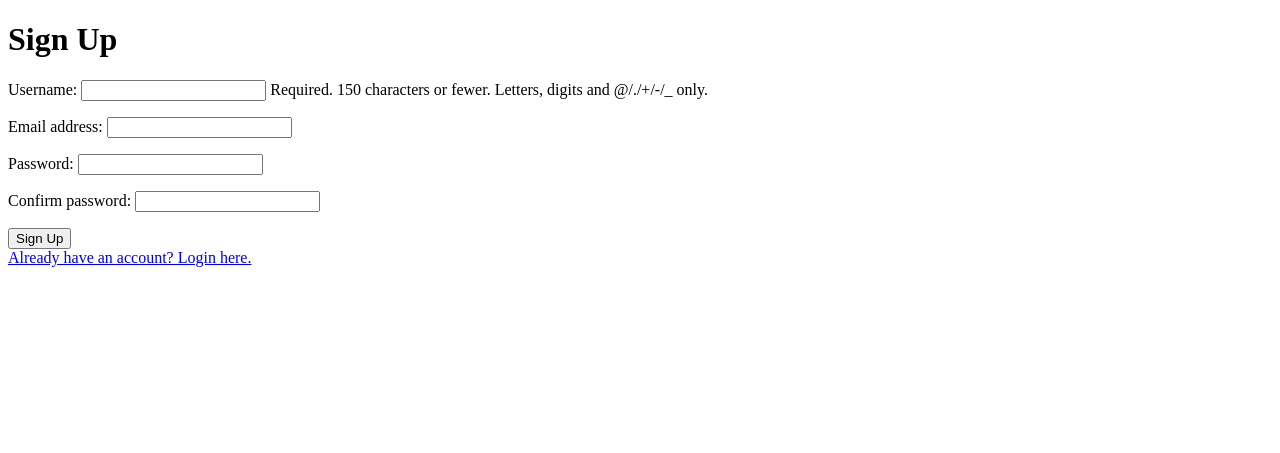
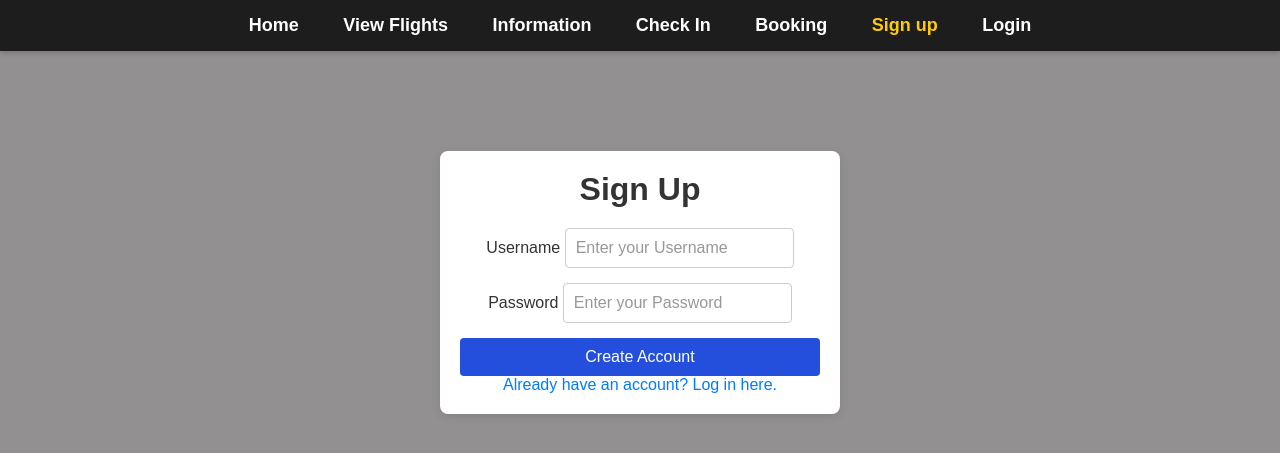
Before and after one commit to Daniel-Stephende5/IM2-Repository, a Django app: page /signup/ in a window 1280 px wide. Shown: the top 453 px of the page. Run offline with Django 5.2, Linux system fonts and the light colour scheme.

Commit message:
feat style signup login info

```diff
--- /dev/null
+++ b/NewDjango/myblogsite/blog/static/login.css
@@ -0,0 +1,73 @@
+body {
+    font-family: Arial, sans-serif;
+    background-color: #929090;
+}
+
+.login-container {
+    max-width: 400px;
+    margin: 100px auto;
+    padding: 20px;
+    background-color:#ffffff;
+    border-radius: 8px;
+    box-shadow: 0 2px 10px rgba(0, 0, 0, 0.1);
+    text-align: center;
+}
+
+.login-container h1 {
+    margin-bottom: 20px;
+    color: #333;
+}
+
+.login-container form {
+    display: flex;
+    flex-direction: column;
+}
+
+.login-container form input {
+    cursor: pointer;
+    margin-bottom: 15px;
+    padding: 10px;
+    border: 1px solid #ccc;
+    border-radius: 4px;
+    font-size: 16px;
+}
+
+.login-container form button {
+    padding: 10px;
+    border: none;
+    border-radius: 4px;
+    background-color:#244fdc;
+    color: white;
+    font-size: 16px;
+    cursor: pointer;
+    transition: background-color 0.3s;
+}
+
+.login-container form button:hover {
+    background-color: rgb(18, 80, 148);
+}
+
+.login-container a {
+    margin-top: 15px;
+    text-decoration: none;
+    color: #007bff;
+}
+
+.login-container a:hover {
+    text-decoration: underline;
+}
+
+
+/* Lighter placeholder color */
+input::placeholder {
+    color: #989898; /* Change to your desired lighter color */
+    opacity: 1; /* Ensures the placeholder color is fully opaque */
+}
+
+input:-ms-input-placeholder { /* Internet Explorer 10+ */
+    color: #aaa; /* Change to your desired lighter color */
+}
+
+input::-ms-input-placeholder { /* Microsoft Edge */
+    color: #aaa; /* Change to your desired lighter color */
+}
--- a/NewDjango/myblogsite/blog/static/main.css
+++ b/NewDjango/myblogsite/blog/static/main.css
@@ -28,6 +28,7 @@ nav a:hover {
     color: #ffcb05;
 }
 .hero-section {
+
     background: linear-gradient(rgba(0, 0, 0, 0.5), rgba(0, 0, 0, 0.5)), url('https://source.unsplash.com/1600x900/?airplane,travel') no-repeat center center/cover;
     height: 80vh;
     display: flex;
--- a/NewDjango/myblogsite/blog/templates/booking.html
+++ b/NewDjango/myblogsite/blog/templates/booking.html
@@ -15,7 +15,9 @@
         <a href="{% url 'flights' %}">View Flights</a>
         <a href="{% url 'info' %}">Information</a>
         <a href="{% url 'checkin' %}">Check In</a>
-        <a href="{% url 'booking' %}">Booking</a>
+        <a href="{% url 'home' %}" style="color: #ffcb05;">Booking</a>
+        <a href="{% url 'signup' %}">Sign up</a>
+        <a href="{% url 'login' %}">Login</a>
     </nav>
 
 
--- a/NewDjango/myblogsite/blog/templates/home.html
+++ b/NewDjango/myblogsite/blog/templates/home.html
@@ -6,17 +6,18 @@
     <meta name="viewport" content="width=device-width, initial-scale=1.0">
     <link rel="stylesheet" type="text/css" href="{% static  'main.css' %}">
     <title>HOME</title>
-
 </head>
 <body>
 
     <!-- Navigation Bar -->
     <nav>
-        <a href="{% url 'home' %}">Home</a>
+        <a href="{% url 'home' %}" style="color: #ffcb05;">Home</a>
         <a href="{% url 'flights' %}">View Flights</a>
         <a href="{% url 'info' %}">Information</a>
         <a href="{% url 'checkin' %}">Check In</a>
         <a href="{% url 'booking' %}">Booking</a>
+        <a href="{% url 'signup' %}">Sign up</a>
+        <a href="{% url 'login' %}">Login</a>
     </nav>
 
     <!-- Hero Section -->
--- a/NewDjango/myblogsite/blog/templates/signup.html
+++ b/NewDjango/myblogsite/blog/templates/signup.html
@@ -1,16 +1,41 @@
+{%load static %}
 <!DOCTYPE html>
 <html lang="en">
     <head>
         <meta charset="UTF-8">
-    <title>Sign Up</title>
+        <meta name="viewport" content="width=device-width, initial-scale=1.0">
+        <link rel="stylesheet" type="text/css" href="{% static  'main.css' %}">
+        <link rel="stylesheet" type="text/css" href="{% static  'login.css' %}">
+        <title>Login</title>
     </head>
+    <nav>
+        <a href="{% url 'home' %}" >Home</a>
+        <a href="{% url 'flights' %}">View Flights</a>
+        <a href="{% url 'info' %}">Information</a>
+        <a href="{% url 'checkin' %}">Check In</a>
+        <a href="{% url 'booking' %}">Booking</a>
+        <a href="{% url 'signup' %}"style="color: #ffcb05;">Sign up</a>
+        <a href="{% url 'login' %}">Login</a>
+    </nav>
 <body>
+
+    <div class="login-container">
         <h1>Sign Up</h1>
         <form method="post">
             {% csrf_token %}
-        {{ form.as_p }}
-        <button type="submit">Sign Up</button>
+            <div>
+                <label for="{{ form.username.id_for_label }}">Username</label>
+                <input type="text" name="username" id="{{ form.username.id_for_label }}" placeholder="Enter your Username" required>
+            </div>
+            <div>
+                <label for="{{ form.password.id_for_label }}">Password</label>
+                <input type="password" name="password" id="{{ form.password.id_for_label }}" placeholder="Enter your Password" required>
+            </div>
+            <button type="submit">Create Account</button>
         </form>
-    <a href="{% url 'login' %}">Already have an account? Login here.</a>
+
+        <a href="{% url 'login' %}">Already have an account? Log in here.</a>
+    </div>
+
 </body>
 </html>
```
Also changed, not shown: NewDjango/myblogsite/blog/static/info.css (added, +8 -0 lines), NewDjango/myblogsite/blog/templates/info.html (+19 -33 lines), NewDjango/myblogsite/blog/templates/login.html (+27 -2 lines), NewDjango/myblogsite/blog/static/signup.css (added). Lines whose indentation alone changed are shown as unchanged.
